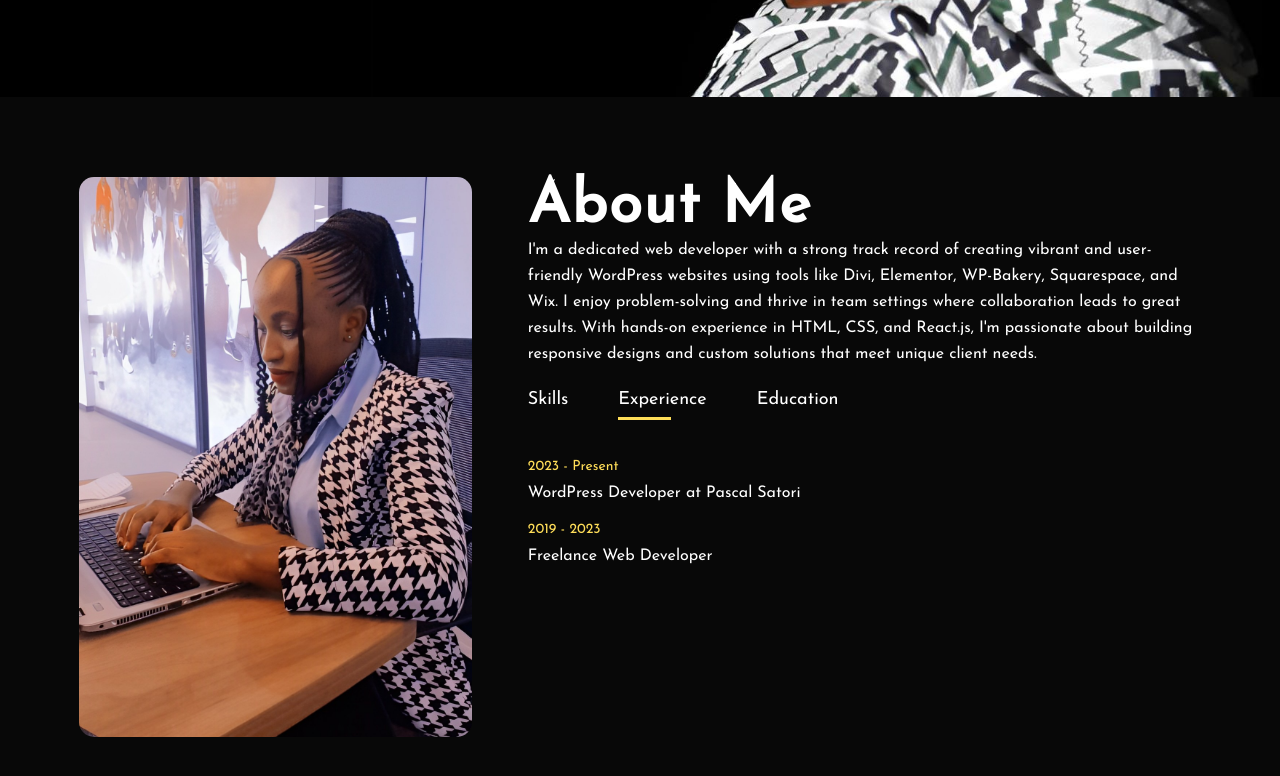
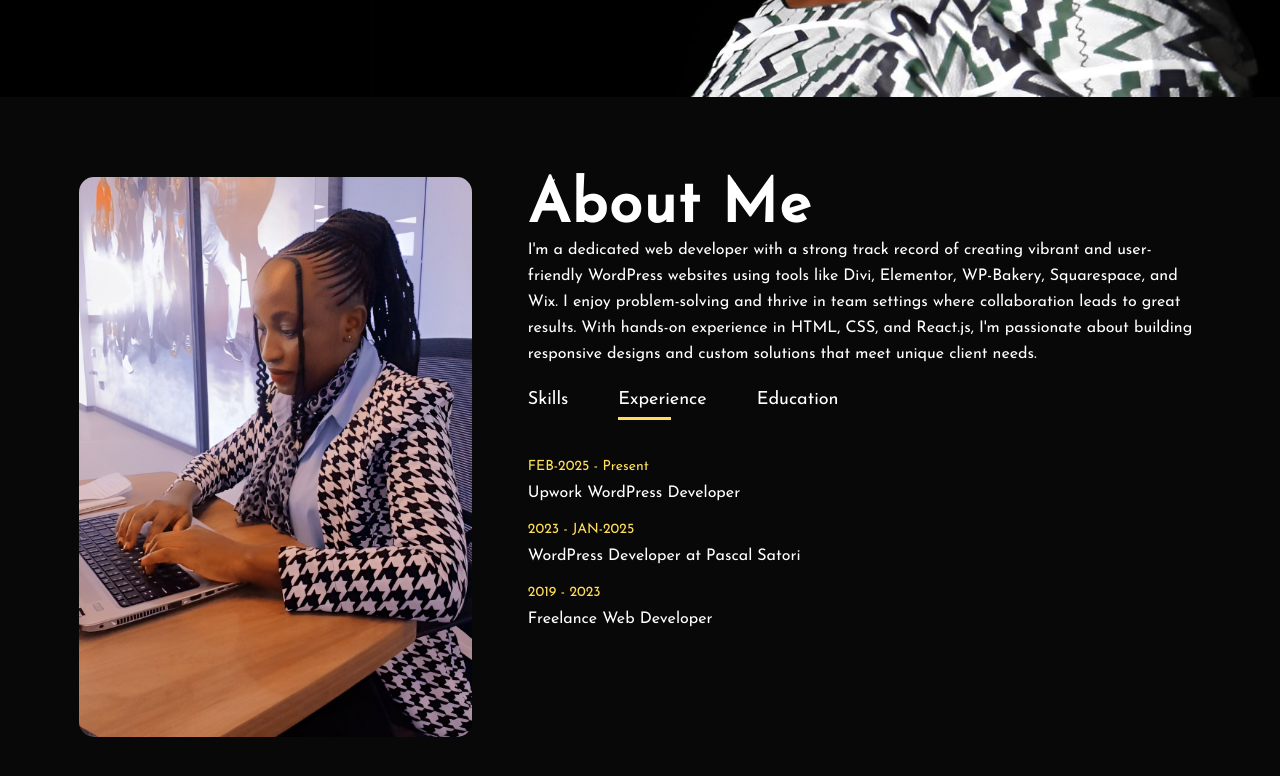
Before and after one commit to lizdmukami/liz-portfolio, a plain HTML site: page index.html in a window 1280 px wide. Both pictures are taken after a click on the element "Experience". Shown: the part 703-1479 px from the top of the page. Drawn offline with Linux system fonts and the light colour scheme.

Commit message:
Update index.html

```diff
--- a/index.html
+++ b/index.html
@@ -69,7 +69,8 @@
                     </div>
                     <div class="tab-contents experience">
                         <ul>
-                            <li><p><span>2023 - Present</span><br/>WordPress Developer at Pascal Satori</p></li>
+                            <li><p><span>FEB-2025 - Present</span><br/>Upwork WordPress Developer</p></li>
+                            <li><p><span>2023 - JAN-2025</span><br/>WordPress Developer at Pascal Satori</p></li>
                             <li><p><span>2019 - 2023</span><br/>Freelance Web Developer</p></li>
                         </ul>
                     </div>
```
